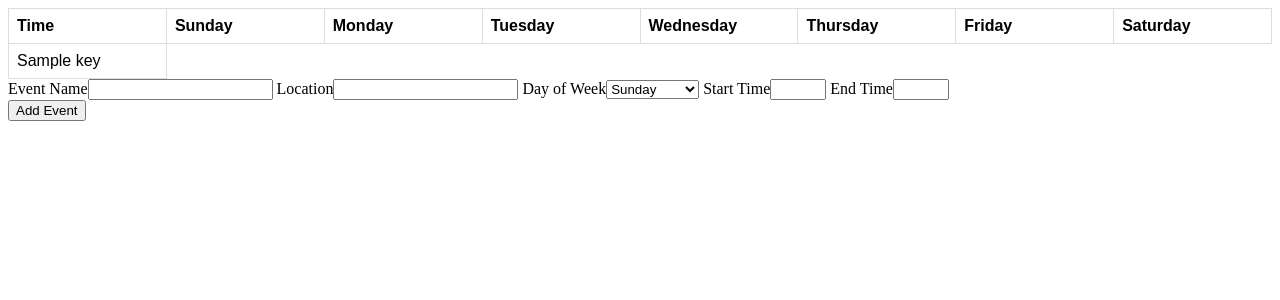
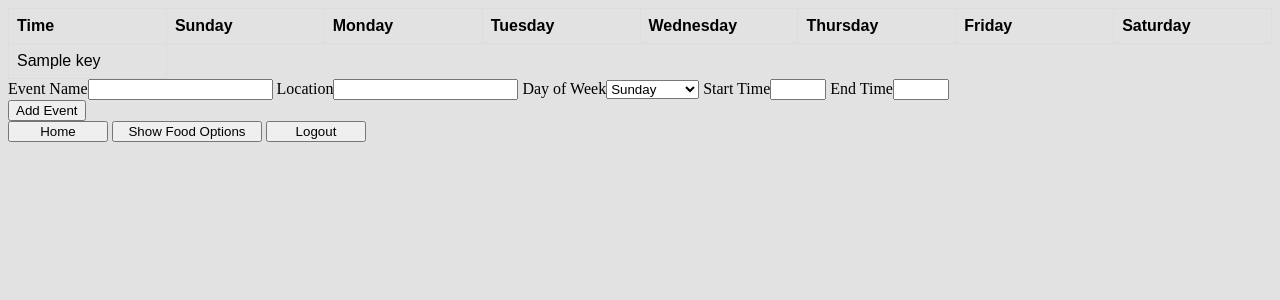
Before and after one commit to jrubin11/CS411_Project, a Flask app: template app/templates/result.html in a window 1280 px wide. Shown: the top 300 px of the page. Run offline with Flask 2, Linux system fonts and the light colour scheme; the template is opened without the code that fills it: most values are stand-ins (such as "Sample title", 1, 10 or a date in 2020).

Commit message:
Linking buttons

```diff
--- a/app/templates/homepage.html
+++ b/app/templates/homepage.html
@@ -7,8 +7,8 @@
    <body>
 	<br><br>
 	<div id="container">
-		<button type="button input-button" onclick="location.href='/app_event';" id="button1" >Input Schedule</button>
-		<button type="button options-button" onclick="location.href='/app_search';" id="button2">View Food Options</button>
+		<button type="button input-button" onclick="location.href='/result';" id="button1" >Input Schedule</button>
+		<button type="button options-button" onclick="location.href='/food';" id="button2">View Food Options</button>
 	</div>
 
 
--- a/app/templates/result.html
+++ b/app/templates/result.html
@@ -8,12 +8,29 @@
       width: 100%;
     }
 
+	body{
+		background-color: #e2e2e2;
+	}
+
     td, th {
       border: 1px solid #dddddd;
       text-align: left;
       padding: 8px;
       width: 12.5%;
     }
+
+	#container{
+			display: inline-block;
+			text-align: right;
+		}
+
+	#button1{
+		width: 100px;
+	}
+
+	#button2{
+		width: 150px;
+	}
 </style>
 </head>
 <body>
@@ -54,5 +71,11 @@
        End Time<input type = "number" name = "end_time" min="0" max="23"required/><br>
        <input type = "submit" value = "Add Event" />
     </form>
+	<div id="container">
+		<button type="button input-button" onclick="location.href='/';" id="button1" >Home</button>
+		<button type="button options-button" onclick="location.href='/food';" id="button2">Show Food Options</button>
+		<button type="button logout-button" onclick="location.href='/app_logout';" id="button1">Logout</button>
+
+	</div>
 </body>
 </html>
```
Also changed, not shown: app/templates/food.html (added, +10 -0 lines), app/test.db.
